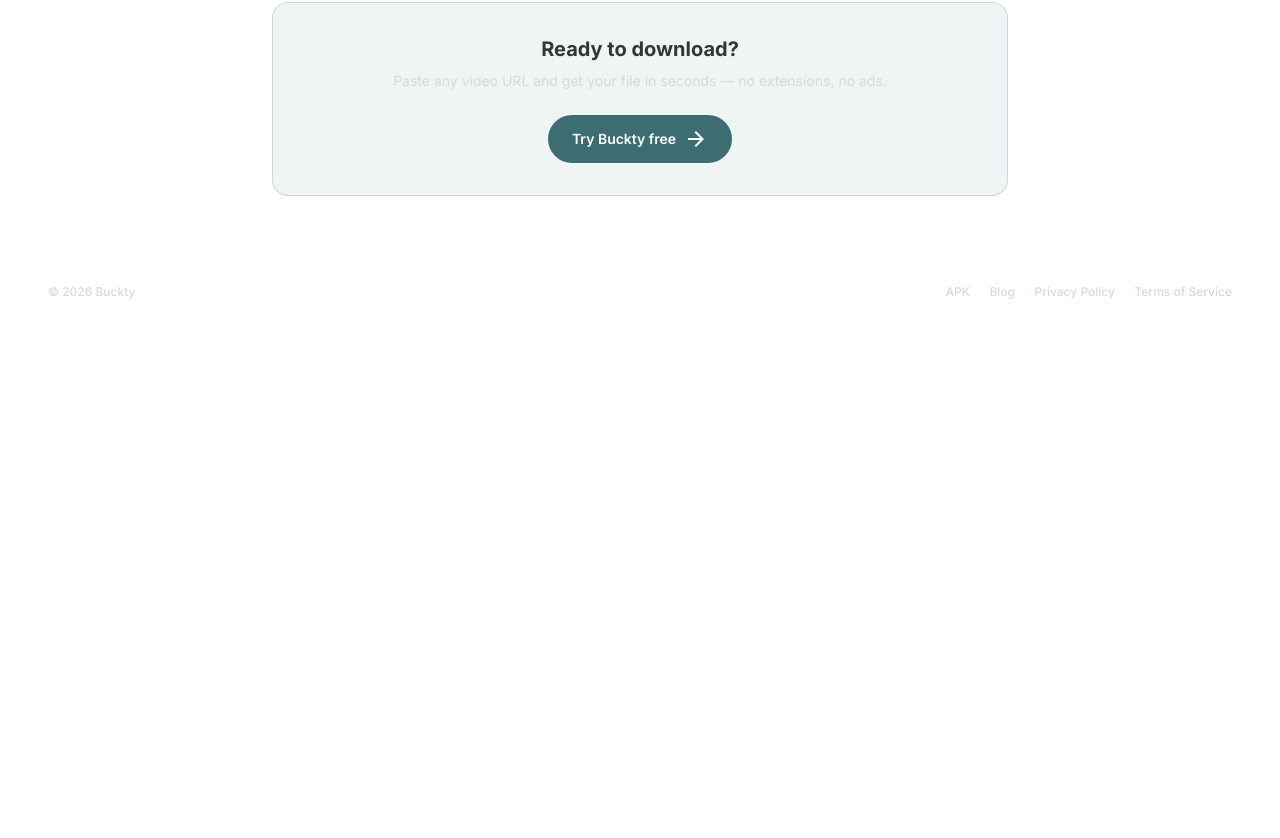
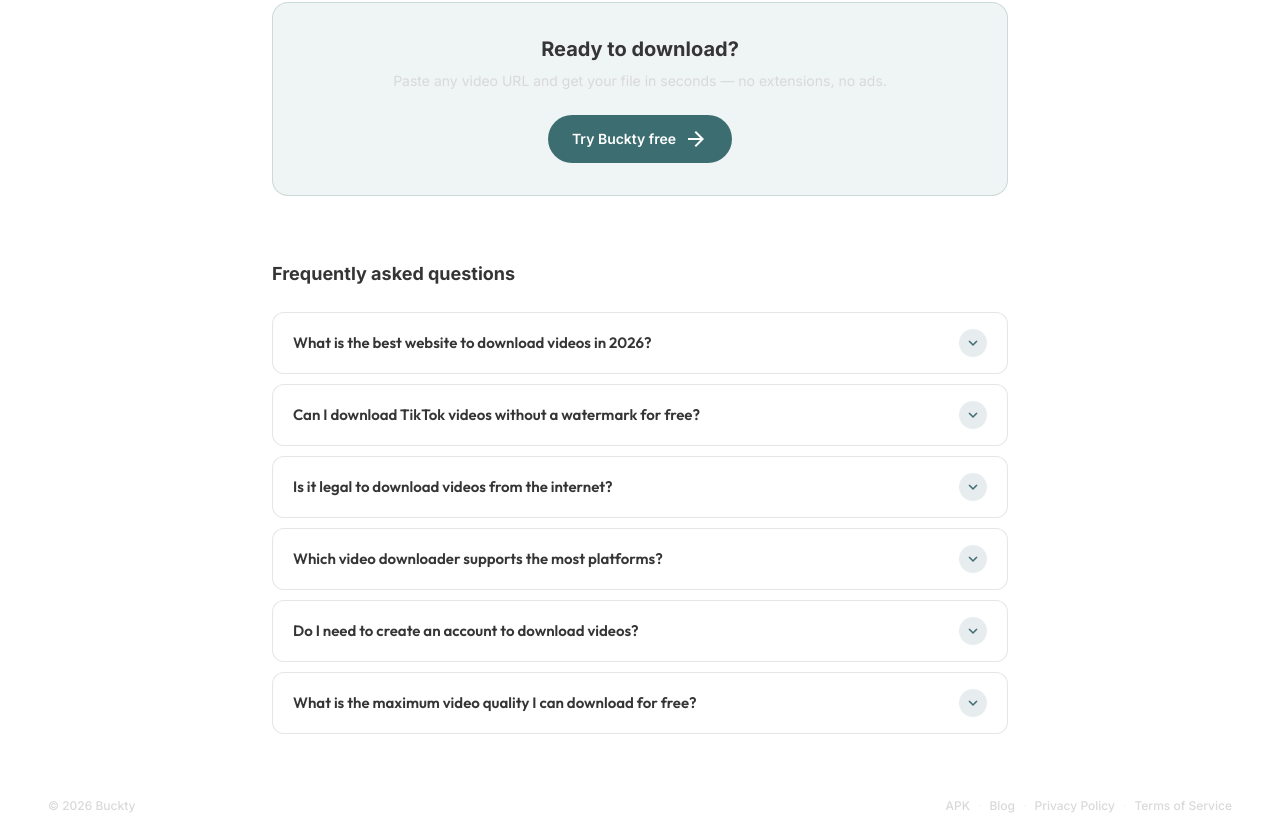
Before and after one commit to Saadnadeemch/mvpfrontend, an Angular app: page /blog/top-5-websites-to-download-videos-online-2026 in a window 1280 px wide. Shown: the part 10947-11785 px from the top of the page. Before the commit the page ends 11271 px from the top, so only its background shows below. Built offline with nearby package versions, Linux system fonts and the light colour scheme.

Commit message:
upadted some major blog section

```diff
--- a/src/app/app.routes.server.ts
+++ b/src/app/app.routes.server.ts
@@ -1,9 +1,14 @@
 import { RenderMode, ServerRoute } from '@angular/ssr';
+import { BLOG_POSTS } from './data/blog';
 
 export const serverRoutes: ServerRoute[] = [
   { path: 'dashboard',     renderMode: RenderMode.Server },
   { path: 'auth/callback', renderMode: RenderMode.Server },
   { path: 'download',      renderMode: RenderMode.Server },
-  { path: 'blog/:slug',    renderMode: RenderMode.Server },
+  {
+    path: 'blog/:slug',
+    renderMode: RenderMode.Prerender,
+    getPrerenderParams: async () => BLOG_POSTS.map(post => ({ slug: post.slug })),
+  },
   { path: '**',            renderMode: RenderMode.Prerender },
 ];
--- a/src/app/components/blogpost/blogpost.css
+++ b/src/app/components/blogpost/blogpost.css
@@ -60,3 +60,85 @@
   color: var(--color-neutral);
   font-style: italic;
 }
+
+/* FAQ Accordion */
+:host ::ng-deep .faq-list {
+  display: flex;
+  flex-direction: column;
+  gap: 10px;
+}
+
+:host ::ng-deep .faq-item {
+  border: 1px solid color-mix(in srgb, var(--color-dark) 12%, transparent);
+  border-radius: 12px;
+  overflow: hidden;
+  background: var(--color-white);
+  transition: border-color 0.2s ease, background 0.2s ease;
+}
+
+:host ::ng-deep .faq-open {
+  border-color: color-mix(in srgb, var(--color-primary) 50%, transparent);
+}
+
+:host ::ng-deep .faq-btn {
+  width: 100%;
+  display: flex;
+  align-items: center;
+  justify-content: space-between;
+  gap: 12px;
+  padding: 1rem 1.25rem;
+  background: none;
+  border: none;
+  cursor: pointer;
+  text-align: left;
+  color: var(--color-dark);
+  font-size: 0.9375rem;
+  font-weight: 600;
+  line-height: 1.5;
+  font-family: var(--font-display);
+  transition: background 0.15s ease;
+}
+
+:host ::ng-deep .faq-btn:hover {
+  background: color-mix(in srgb, var(--color-primary) 6%, transparent);
+}
+
+:host ::ng-deep .faq-chevron {
+  flex-shrink: 0;
+  width: 28px;
+  height: 28px;
+  border-radius: 50%;
+  display: flex;
+  align-items: center;
+  justify-content: center;
+  background: color-mix(in srgb, var(--color-primary) 12%, transparent);
+  color: var(--color-primary);
+  transition: transform 0.25s ease, background 0.2s ease;
+}
+
+:host ::ng-deep .faq-chevron .material-icons {
+  font-size: 18px;
+  line-height: 1;
+}
+
+:host ::ng-deep .faq-open .faq-chevron {
+  transform: rotate(180deg);
+  background: color-mix(in srgb, var(--color-primary) 22%, transparent);
+}
+
+:host ::ng-deep .faq-body {
+  max-height: 0;
+  overflow: hidden;
+  transition: max-height 0.35s ease;
+}
+
+:host ::ng-deep .faq-body-open {
+  max-height: 600px;
+}
+
+:host ::ng-deep .faq-inner {
+  padding: 0 1.25rem 1.1rem;
+  font-size: 0.9rem;
+  line-height: 1.8;
+  color: color-mix(in srgb, var(--color-dark) 70%, transparent);
+}
--- a/src/app/components/blogpost/blogpost.html
+++ b/src/app/components/blogpost/blogpost.html
@@ -108,6 +108,40 @@
           </div>
         }
 
+        <!-- FAQ Section -->
+@if (post()!.seo.faq && post()!.seo.faq!.length > 0) {
+  <section class="max-w-3xl mx-auto px-4 pb-10" aria-label="Frequently asked questions">
+    <h2 class="text-lg font-bold text-[var(--color-dark)] font-[var(--font-display)] mb-6">
+      Frequently asked questions
+    </h2>
+    <div class="faq-list">
+      @for (item of post()!.seo.faq!; track item.q; let i = $index) {
+        <div class="faq-item" [class.faq-open]="openFaq() === i">
+          <button
+            class="faq-btn"
+            [attr.aria-expanded]="openFaq() === i"
+            [attr.aria-controls]="'faq-' + i"
+            (click)="toggleFaq(i)"
+          >
+            <span>{{ item.q }}</span>
+            <span class="faq-chevron" aria-hidden="true">
+              <span class="material-icons">expand_more</span>
+            </span>
+          </button>
+          <div
+            class="faq-body"
+            [id]="'faq-' + i"
+            role="region"
+            [class.faq-body-open]="openFaq() === i"
+          >
+            <div class="faq-inner">{{ item.a }}</div>
+          </div>
+        </div>
+      }
+    </div>
+  </section>
+}
+
       </div>
     }
     <app-footer></app-footer>
--- a/src/app/components/blogpost/blogpost.ts
+++ b/src/app/components/blogpost/blogpost.ts
@@ -1,5 +1,5 @@
 import { Component, OnInit, signal, inject } from '@angular/core';
-import { CommonModule } from '@angular/common';
+import { CommonModule, DOCUMENT } from '@angular/common';
 import { RouterModule, ActivatedRoute, Router } from '@angular/router';
 import { Title, Meta, DomSanitizer, SafeHtml } from '@angular/platform-browser';
 import { getBlogBySlug, BlogPost, BLOG_POSTS, formatDate } from '../../data/blog';
@@ -13,20 +13,30 @@
   styleUrl: './blogpost.css',
 })
 export class Blogpost implements OnInit {
-  private route = inject(ActivatedRoute);
-  private router = inject(Router);
-  private title = inject(Title);
-  private meta = inject(Meta);
+  private route     = inject(ActivatedRoute);
+  private router    = inject(Router);
+  private title     = inject(Title);
+  private meta      = inject(Meta);
   private sanitizer = inject(DomSanitizer);
+  private document  = inject(DOCUMENT);
 
-  post = signal<BlogPost | null>(null);
+  post        = signal<BlogPost | null>(null);
   safeContent = signal<SafeHtml | null>(null);
-  notFound = signal(false);
-  related = signal<BlogPost[]>([]);
+  notFound    = signal(false);
+  related     = signal<BlogPost[]>([]);
+  openFaq     = signal<number | null>(null);
 
   ngOnInit() {
     this.route.paramMap.subscribe(params => {
       const slug = params.get('slug');
+
+      // Reset state on every navigation — also purge any lingering schema scripts
+      this.openFaq.set(null);
+      this.post.set(null);
+      this.notFound.set(false);
+      this.document.getElementById('article-schema')?.remove();
+      this.document.getElementById('faq-schema')?.remove();
+
       if (!slug) { this.notFound.set(true); return; }
 
       const found = getBlogBySlug(slug);
@@ -38,24 +48,100 @@
 
       this.post.set(found);
       this.safeContent.set(this.sanitizer.bypassSecurityTrustHtml(found.content));
-      this.notFound.set(false);
 
-      // SEO
+      const pageUrl = `https://www.buckty.cloud/blog/${slug}`;
+
+      // ── Core meta ──────────────────────────────────────────────
       this.title.setTitle(found.seo.title);
       this.meta.updateTag({ name: 'description', content: found.seo.description });
-      this.meta.updateTag({ name: 'keywords', content: found.seo.keywords });
-      this.meta.updateTag({ property: 'og:title', content: found.seo.title });
+      this.meta.updateTag({ name: 'keywords',    content: found.seo.keywords });
+      this.meta.updateTag({ name: 'robots',      content: 'index, follow' });
+
+      // ── Open Graph ─────────────────────────────────────────────
+      this.meta.updateTag({ property: 'og:type',        content: 'article' });
+      this.meta.updateTag({ property: 'og:url',         content: pageUrl });
+      this.meta.updateTag({ property: 'og:title',       content: found.seo.title });
       this.meta.updateTag({ property: 'og:description', content: found.seo.description });
+      this.meta.updateTag({ property: 'og:site_name',   content: 'Buckty' });
       if (found.seo.ogImage) {
-        this.meta.updateTag({ property: 'og:image', content: found.seo.ogImage });
+        this.meta.updateTag({ property: 'og:image',        content: found.seo.ogImage });
+        this.meta.updateTag({ property: 'og:image:width',  content: '1200' });
+        this.meta.updateTag({ property: 'og:image:height', content: '630' });
       }
 
-      // Related: same category, exclude current, max 2
+      // ── Twitter Card ───────────────────────────────────────────
+      this.meta.updateTag({ name: 'twitter:card',        content: 'summary_large_image' });
+      this.meta.updateTag({ name: 'twitter:title',       content: found.seo.title });
+      this.meta.updateTag({ name: 'twitter:description', content: found.seo.description });
+      if (found.seo.ogImage) {
+        this.meta.updateTag({ name: 'twitter:image', content: found.seo.ogImage });
+      }
+
+      // ── Canonical <link> ───────────────────────────────────────
+      let canonical = this.document.querySelector<HTMLLinkElement>('link[rel="canonical"]');
+      if (!canonical) {
+        canonical = this.document.createElement('link');
+        canonical.setAttribute('rel', 'canonical');
+        this.document.head.appendChild(canonical);
+      }
+      canonical.setAttribute('href', pageUrl);
+
+      // ── Article schema (JSON-LD) — no FAQ nested here ──────────
+      const articleSchema = {
+        '@context':     'https://schema.org',
+        '@type':        'Article',
+        'headline':     found.seo.title,
+        'description':  found.seo.description,
+        'url':          pageUrl,
+        'datePublished': found.publishedAt,
+        'dateModified': found.seo.dateModified ?? found.publishedAt,
+        'image':        found.seo.ogImage ?? '',
+        'author': {
+          '@type': 'Organization',
+          'name':  'Buckty',
+          'url':   'https://www.buckty.cloud',
+        },
+        'publisher': {
+          '@type': 'Organization',
+          'name':  'Buckty',
+          'url':   'https://www.buckty.cloud',
+          'logo': {
+            '@type': 'ImageObject',
+            'url':   'https://www.buckty.cloud/buckty.png',
+          },
+        },
+      };
+
+      const articleScript = this.document.createElement('script');
+      articleScript.id   = 'article-schema';
+      articleScript.type = 'application/ld+json';
+      articleScript.text = JSON.stringify(articleSchema);
+      this.document.head.appendChild(articleScript);
+
+      // ── FAQPage schema (JSON-LD) — separate script tag ─────────
+      if (found.seo.faq?.length) {
+        const faqSchema = {
+          '@context': 'https://schema.org',
+          '@type':    'FAQPage',
+          'mainEntity': found.seo.faq.map(item => ({
+            '@type':          'Question',
+            'name':           item.q,
+            'acceptedAnswer': { '@type': 'Answer', 'text': item.a },
+          })),
+        };
+
+        const faqScript = this.document.createElement('script');
+        faqScript.id   = 'faq-schema';
+        faqScript.type = 'application/ld+json';
+        faqScript.text = JSON.stringify(faqSchema);
+        this.document.head.appendChild(faqScript);
+      }
+
+      // ── Related posts ──────────────────────────────────────────
       const rel = BLOG_POSTS
         .filter(p => p.slug !== slug && p.category === found.category)
         .slice(0, 2);
 
-      // Fill with recent posts if not enough same-category
       if (rel.length < 2) {
         const extra = BLOG_POSTS
           .filter(p => p.slug !== slug && !rel.find(r => r.slug === p.slug))
@@ -67,5 +153,9 @@
     });
   }
 
+  toggleFaq(index: number) {
+    this.openFaq.set(this.openFaq() === index ? null : index);
+  }
+
   formatDate = formatDate;
 }
```
Also changed, not shown: src/index.html (+12 -6 lines), 1 other file (tests, documents, lock files or other folders). Lines whose indentation alone changed are shown as unchanged.
